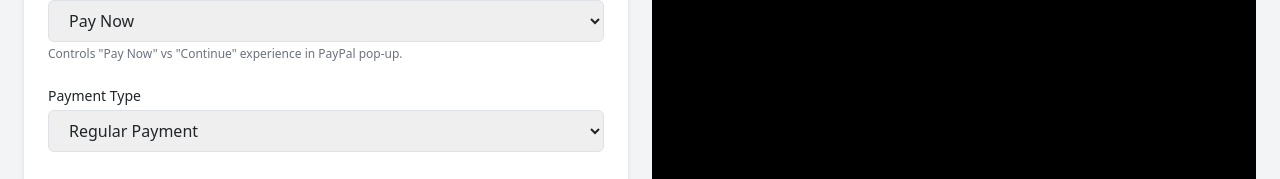
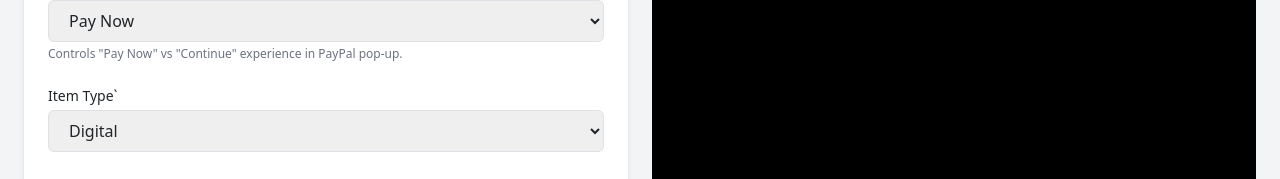
Before and after one commit to Mark-Reilly-Checkout/React-Flask-Project, a React (Create React App) app in the folder frontend/: page /paypal in a window 1280 px wide. Shown: the part 758-937 px from the top of the page. Built offline with nearby package versions, Linux system fonts and the light colour scheme.

Commit message:
Made changes to all pages using flow as I altered app.py payment session function

```diff
--- a/frontend/src/components/PayPal.js
+++ b/frontend/src/components/PayPal.js
@@ -18,7 +18,8 @@ const defaultConfig = {
     failureUrl: 'https://react-flask-project-kpyi.onrender.com/failure', // Your failure redirect URL (adjust for deployment)
     disableFunding: 'credit,card,sepa,bancontact,blik,eps,giropay,ideal,mercadopago,mybank,p24,sofort',
     enableFunding: '', // 'paylater' to enable PayPal Pay Later
-    payment_type: 'Regular' // Default payment type for context creation
+    payment_type: 'Regular', // Default payment type for context creation
+    type: 'digital', // Default item type for context creation
 };
 
 const paymentTypes = [
@@ -35,6 +36,8 @@ const commitOptions = [{ value: true, label: 'Pay Now (true)' }, { value: false,
 
 // User action options for context API
 const userActionOptions = [{ value: 'pay_now', label: 'Pay Now' }, { value: 'continue', label: 'Continue' }];
+
+const typeOptions = [{value: 'digital', label: 'Digital' }, { value: 'physical', label: 'Physical' }];
 
 const PayPal = () => {
     const API_BASE_URL = process.env.REACT_APP_BACKEND_URL || "";
@@ -87,6 +90,7 @@ const PayPal = () => {
                 capture: config.capture,
                 payment_type: config.paymentType,
                 items: [{
+                    "type": config.type, // Use dynamic type from config
                     "name": "Wireless Headphones", // Example item, adjust as needed or make configurable
                     "unit_price": Math.round(parseFloat(config.amount) * 100),
                     "quantity": 1
@@ -370,6 +374,18 @@ const PayPal = () => {
                          <p className="text-xs text-gray-500 mt-1">Controls "Pay Now" vs "Continue" experience in PayPal pop-up.</p>
                     </div>
                     <div className="mb-4">
+                        <label className="block text-sm font-medium mb-1">Item Type`</label>
+                        <select
+                            value={config.type}
+                            onChange={(e) => setConfig({ ...config, type: e.target.value })}
+                            className="w-full border rounded px-3 py-2"
+                        >
+                            {typeOptions.map(option => (
+                                <option key={option.value} value={option.value}>{option.label}</option>
+                            ))}
+                        </select>
+                    </div>
+                    <div className="mb-4">
                                             <label className="block text-sm font-medium mb-1">Payment Type</label>
                                             <select
                                                 value={config.paymentType}
```
Also changed, not shown: 1 other file (tests, documents, lock files or other folders).
